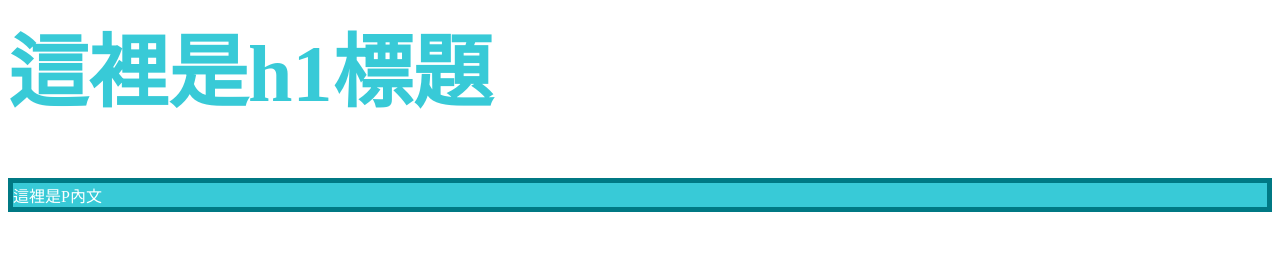
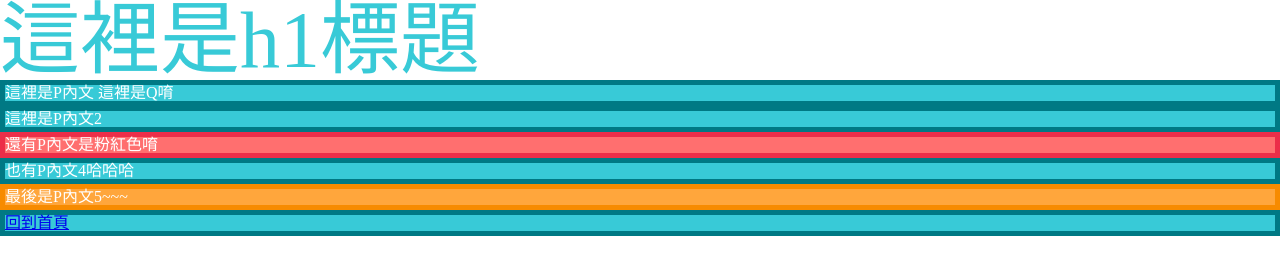
Before and after one commit to dolly320/dolly320.github.io, a plain HTML site: page css/css01.html in a window 1280 px wide. Drawn offline with Linux system fonts and the light colour scheme.

Commit message:
20160429
201604290719

```diff
--- /dev/null
+++ b/css/css reset.css
@@ -0,0 +1,132 @@
+html,
+body,
+div,
+span,
+applet,
+object,
+iframe,
+h1,
+h2,
+h3,
+h4,
+h5,
+h6,
+p,
+blockquote,
+pre,
+a,
+abbr,
+acronym,
+address,
+big,
+cite,
+code,
+del,
+dfn,
+em,
+img,
+ins,
+kbd,
+q,
+s,
+samp,
+small,
+strike,
+strong,
+sub,
+sup,
+tt,
+var,
+b,
+u,
+i,
+center,
+dl,
+dt,
+dd,
+ol,
+ul,
+li,
+fieldset,
+form,
+label,
+legend,
+table,
+caption,
+tbody,
+tfoot,
+thead,
+tr,
+th,
+td,
+article,
+aside,
+canvas,
+details,
+embed,
+figure,
+figcaption,
+footer,
+header,
+hgroup,
+menu,
+nav,
+output,
+ruby,
+section,
+summary,
+time,
+mark,
+audio,
+video {
+    margin: 0;
+    padding: 0;
+    border: 0;
+    font-size: 100%;
+    font: inherit;
+    vertical-align: baseline;
+}
+
+
+/* HTML5 display-role reset for older browsers */
+
+article,
+aside,
+details,
+figcaption,
+figure,
+footer,
+header,
+hgroup,
+menu,
+nav,
+section {
+    display: block;
+}
+
+body {
+    line-height: 1;
+}
+
+ol,
+ul {
+    list-style: none;
+}
+
+blockquote,
+q {
+    quotes: none;
+}
+
+blockquote:before,
+blockquote:after,
+q:before,
+q:after {
+    content: '';
+    content: none;
+}
+
+table {
+    border-collapse: collapse;
+    border-spacing: 0;
+}
--- a/css/css01.html
+++ b/css/css01.html
@@ -3,12 +3,22 @@
 <head>
     <meta charset="utf-8">
     <title>CSS TEXT</title>
+    <link rel="stylesheet" type="text/css" href="cssreset.css">
     <link rel="stylesheet" type="text/css" href="cssbasic.css">
 </head>
 
 <body>
     <h1>這裡是h1標題</h1>
-    <p>這裡是P內文</p>
+    <p>這裡是P內文
+        <q>這裡是Q唷</q>
+    </p>
+    <p>這裡是P內文2</p>
+    <p class="pink">還有P內文是粉紅色唷</p>
+    <p>也有P內文4哈哈哈</p>
+    <p id="orange">最後是P內文5~~~</p>
+    <p>
+        <a href="../index.html">回到首頁</a>
+    </p>
 </body>
 
 </html>
--- a/css/cssbasic.css
+++ b/css/cssbasic.css
@@ -1,9 +1,155 @@
+ /*CSS Reset*/
+
+ html,
+ body,
+ div,
+ span,
+ applet,
+ object,
+ iframe,
+ h1,
+ h2,
+ h3,
+ h4,
+ h5,
+ h6,
+ p,
+ blockquote,
+ pre,
+ a,
+ abbr,
+ acronym,
+ address,
+ big,
+ cite,
+ code,
+ del,
+ dfn,
+ em,
+ img,
+ ins,
+ kbd,
+ q,
+ s,
+ samp,
+ small,
+ strike,
+ strong,
+ sub,
+ sup,
+ tt,
+ var,
+ b,
+ u,
+ i,
+ center,
+ dl,
+ dt,
+ dd,
+ ol,
+ ul,
+ li,
+ fieldset,
+ form,
+ label,
+ legend,
+ table,
+ caption,
+ tbody,
+ tfoot,
+ thead,
+ tr,
+ th,
+ td,
+ article,
+ aside,
+ canvas,
+ details,
+ embed,
+ figure,
+ figcaption,
+ footer,
+ header,
+ hgroup,
+ menu,
+ nav,
+ output,
+ ruby,
+ section,
+ summary,
+ time,
+ mark,
+ audio,
+ video {
+     margin: 0;
+     padding: 0;
+     border: 0;
+     font-size: 100%;
+     font: inherit;
+     vertical-align: baseline;
+ }
+ /* HTML5 display-role reset for older browsers */
+
+ article,
+ aside,
+ details,
+ figcaption,
+ figure,
+ footer,
+ header,
+ hgroup,
+ menu,
+ nav,
+ section {
+     display: block;
+ }
+
+ body {
+     line-height: 1;
+ }
+
+ ol,
+ ul {
+     list-style: none;
+ }
+
+ blockquote,
+ q {
+     quotes: none;
+ }
+
+ blockquote:before,
+ blockquote:after,
+ q:before,
+ q:after {
+     content: '';
+     content: none;
+ }
+
+ table {
+     border-collapse: collapse;
+     border-spacing: 0;
+ }
+ /*CSS Reset END*/
+
  p {
      background-color: #38cad7;
      color: #ffffff;
      border: 5px solid #007984;
  }
 
+ p.pink {
+     background-color: #ff6f6f;
+     color: #ffffff;
+     border: 5px solid #ec2e49;
+ }
+
+ p#orange {
+     background-color: #ffa63c;
+     color: #ffffff;
+     border: 5px solid #f78b00;
+ }
+
  h1 {
      font-size: 80px;
      color: #38cad7
```
Also changed, not shown: index.html (+2 -0 lines), journal.html (+1 -0 lines), images/RR.png (added).
